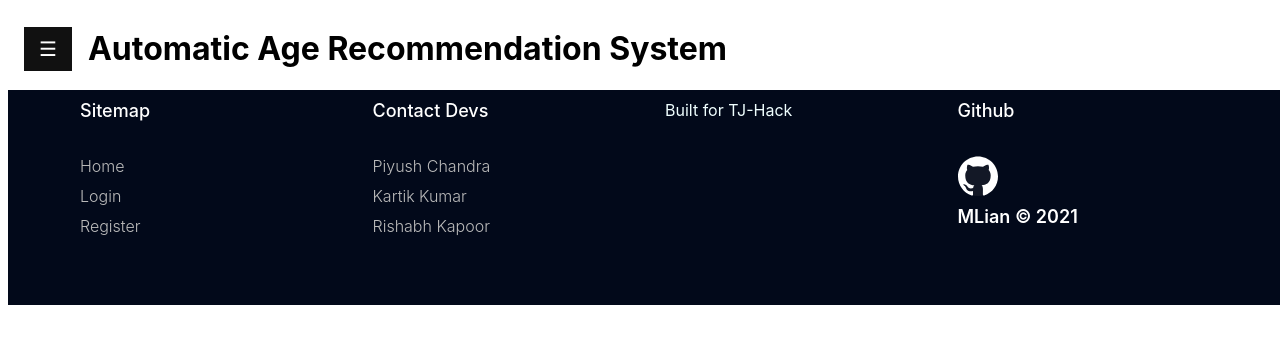
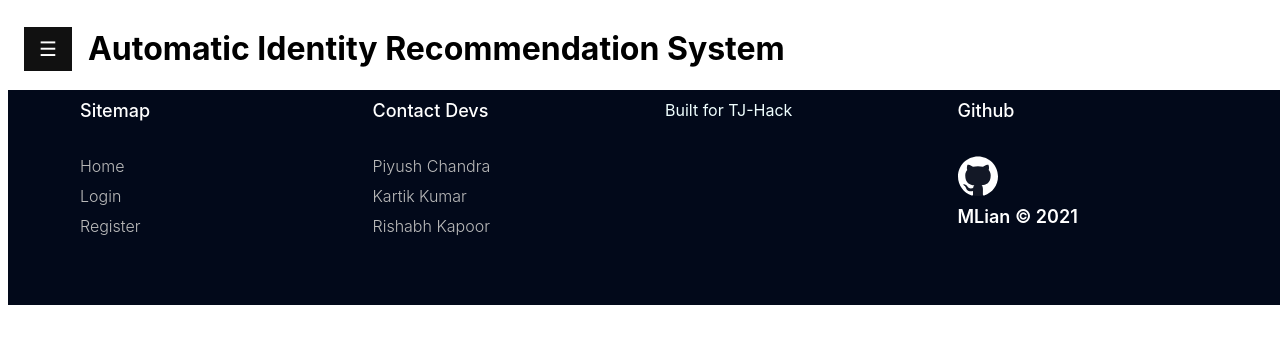
Before and after one commit to technojam/MLian, a Flask app: page / in a window 1280 px wide; the page is wider, and only the part inside the window is pictured. Shown: the top 344 px of that part. Run offline with Flask 2, Linux system fonts and the light colour scheme.

Commit message:
Update index.html

```diff
--- a/templates/index.html
+++ b/templates/index.html
@@ -24,7 +24,7 @@
     <div id="main">
         <button class="openbtn" onclick="openNav()">☰ </button>
     </div>
-    <h1>Automatic Age Recommendation System</h1>
+    <h1>Automatic Identity Recommendation System</h1>
 </div>
 
 </body>
```
